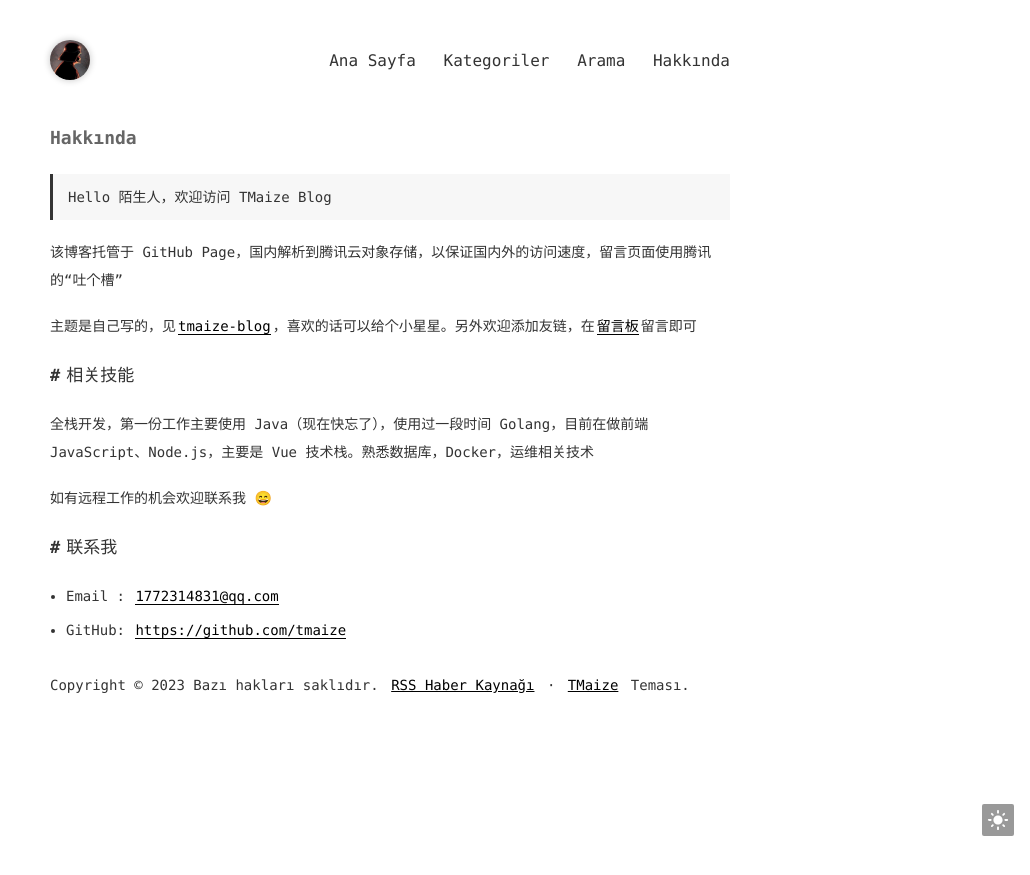
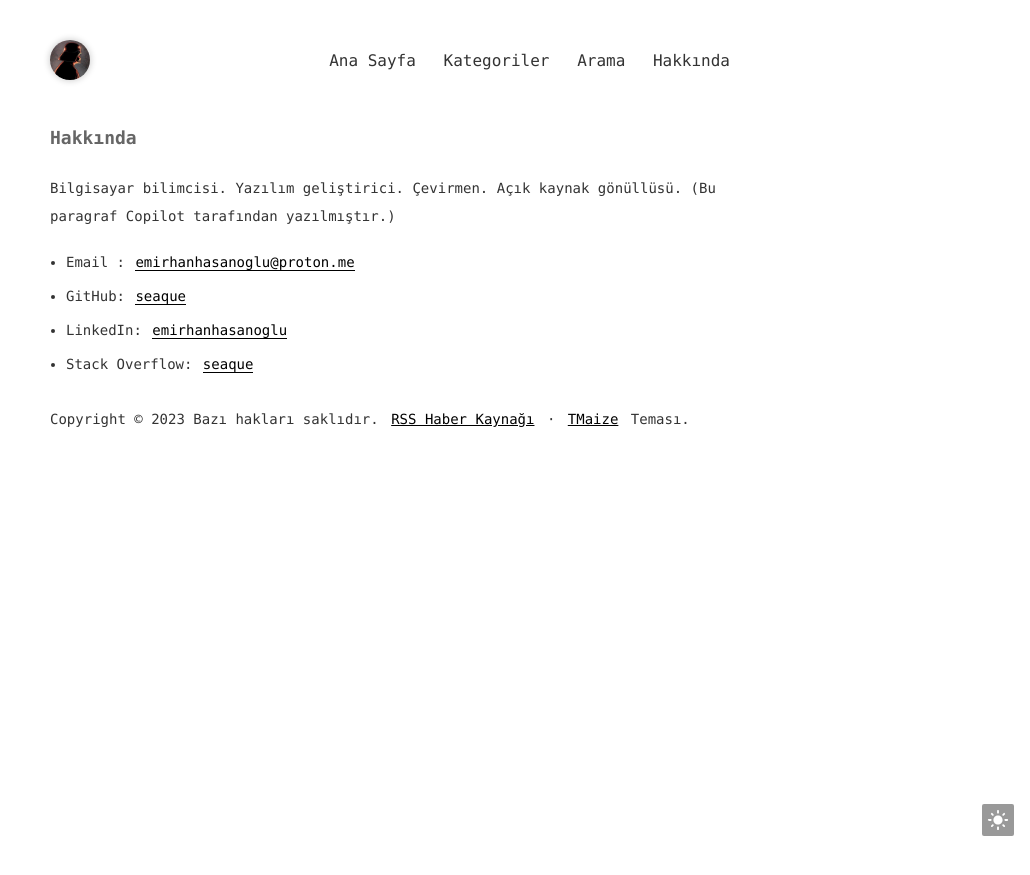
Before and after one commit to seaque/blogger, a Jekyll site: the page built from pages/about.md, in a window 1280 px wide. Shown: the top 875 px of the page, without its empty margins (250-1280 px from the left). Built offline with Jekyll 4.4.1, drawn with Linux system fonts in a browser that asks for light colours.

Commit message:
update about

```diff
--- a/pages/about.md
+++ b/pages/about.md
@@ -3,20 +3,12 @@ layout: mypost
 title: Hakkında
 ---
 
-> Hello 陌生人，欢迎访问 TMaize Blog
+Bilgisayar bilimcisi. Yazılım geliştirici. Çevirmen. Açık kaynak gönüllüsü. (Bu paragraf Copilot tarafından yazılmıştır.)
 
-该博客托管于 GitHub Page，国内解析到腾讯云对象存储，以保证国内外的访问速度，留言页面使用腾讯的“吐个槽”
+- Email&nbsp;: [emirhanhasanoglu@proton.me](mailto:emirhanhasanoglu@proton.me)
 
-主题是自己写的，见[tmaize-blog](https://github.com/TMaize/tmaize-blog)，喜欢的话可以给个小星星。另外欢迎添加友链，在[留言板](chat.html)留言即可
+- GitHub: [seaque](https://github.com/seaque)
 
-## 相关技能
+- LinkedIn: [emirhanhasanoglu](https://www.linkedin.com/in/emirhanhasanoglu)
 
-全栈开发，第一份工作主要使用 Java（现在快忘了），使用过一段时间 Golang，目前在做前端 JavaScript、Node.js，主要是 Vue 技术栈。熟悉数据库，Docker，运维相关技术
-
-如有远程工作的机会欢迎联系我 😄
-
-## 联系我
-
-- Email&nbsp;: [1772314831@qq.com](mailto:1772314831@qq.com)
-
-- GitHub: [https://github.com/tmaize](https://github.com/tmaize)
+- Stack Overflow: [seaque](https://stackoverflow.com/users/14712517/seaque)
```
